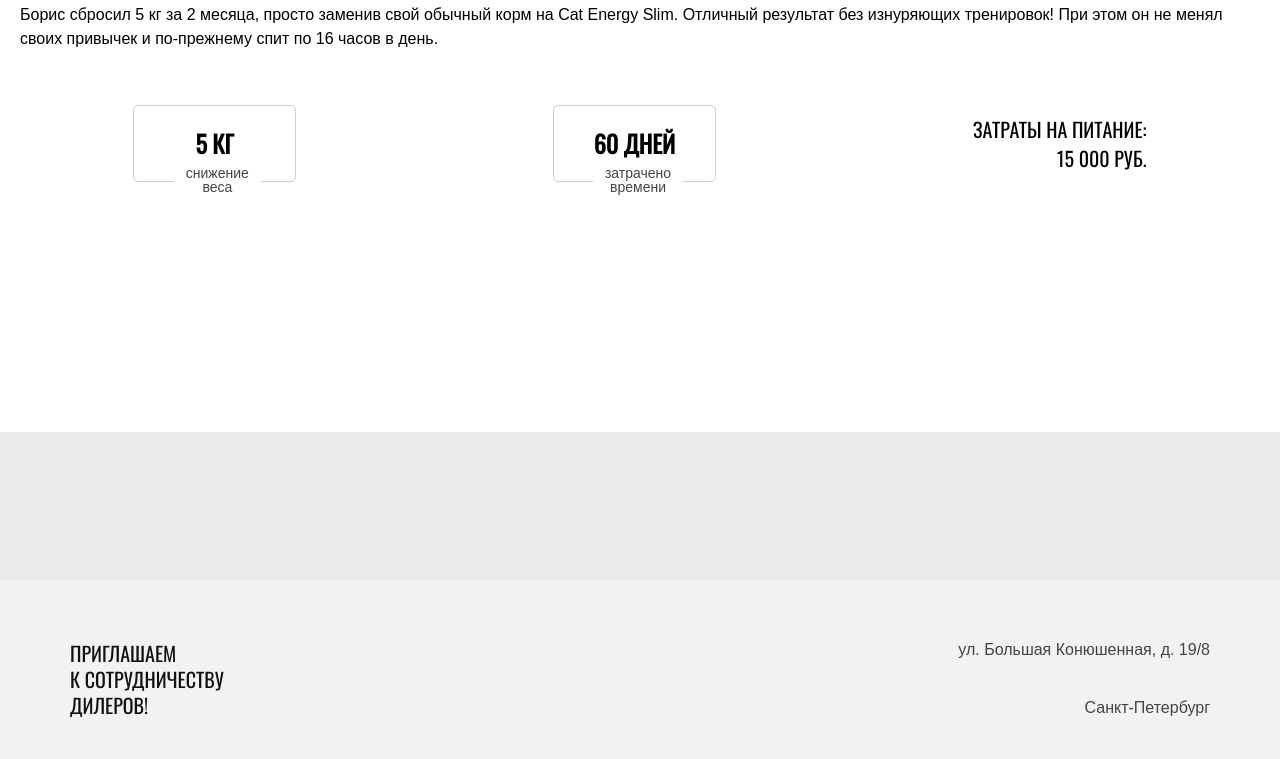
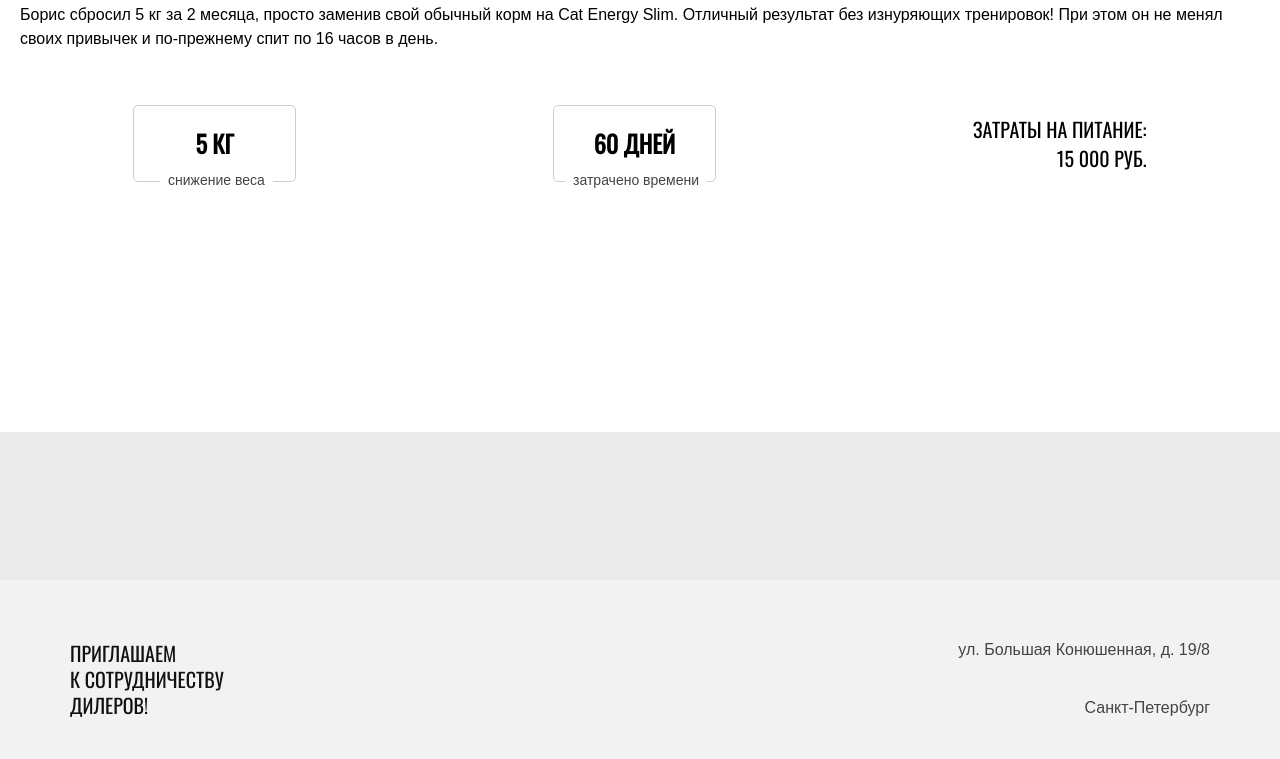
Before and after one commit to slava560730/cat-energy-academy, a website: page source/index.html in a window 1280 px wide. Shown: the part 2675-3434 px from the top of the page. Drawn offline with nearby package versions, Linux system fonts and the light colour scheme; files that its build step writes are made by us from their sources.

Commit message:
remove breakline in tablet width

```diff
--- a/source/sass/blocks/live-example-plate.scss
+++ b/source/sass/blocks/live-example-plate.scss
@@ -65,14 +65,21 @@
   }
 }
 
+@media (min-width: $tablet-width) {
+  .live-example-plate__text br {
+    display: none;
+  }
+}
+
 .live-example-plate__text--weight {
   padding: 0 12px;
   top: 51px;
   right: 20px;
 
   @media (min-width: $tablet-width) {
-    right: 34px;
-    top: 60px;
+    padding: 0 8px;
+    right: 22px;
+    top: 67px;
   }
 }
 
@@ -82,8 +89,9 @@
   right: 20px;
 
   @media (min-width: $tablet-width) {
-    top: 60px;
-    right: 32px;
+    padding: 0 8px;
+    top: 67px;
+    right: 8px;
   }
 }
 
```
